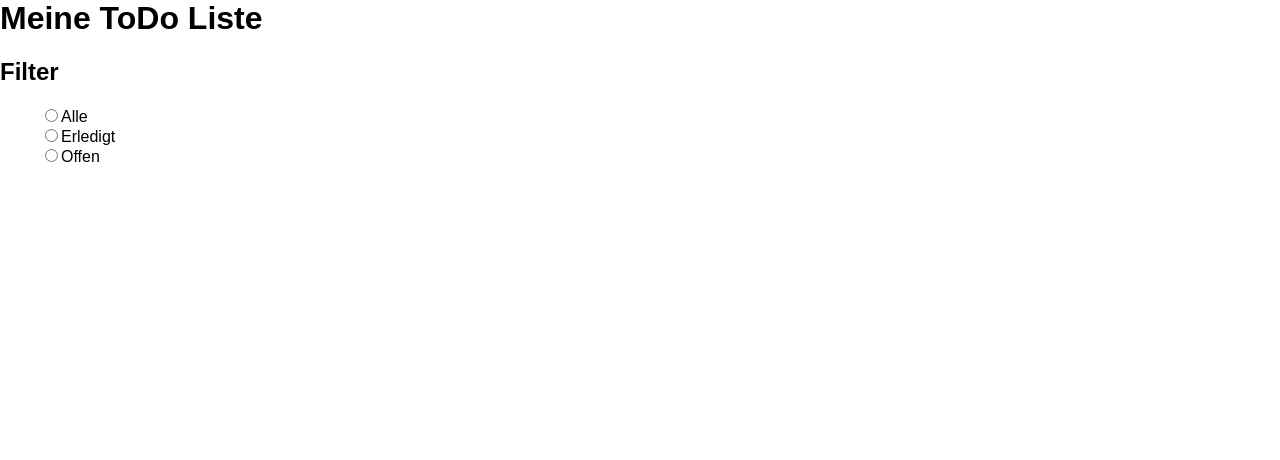
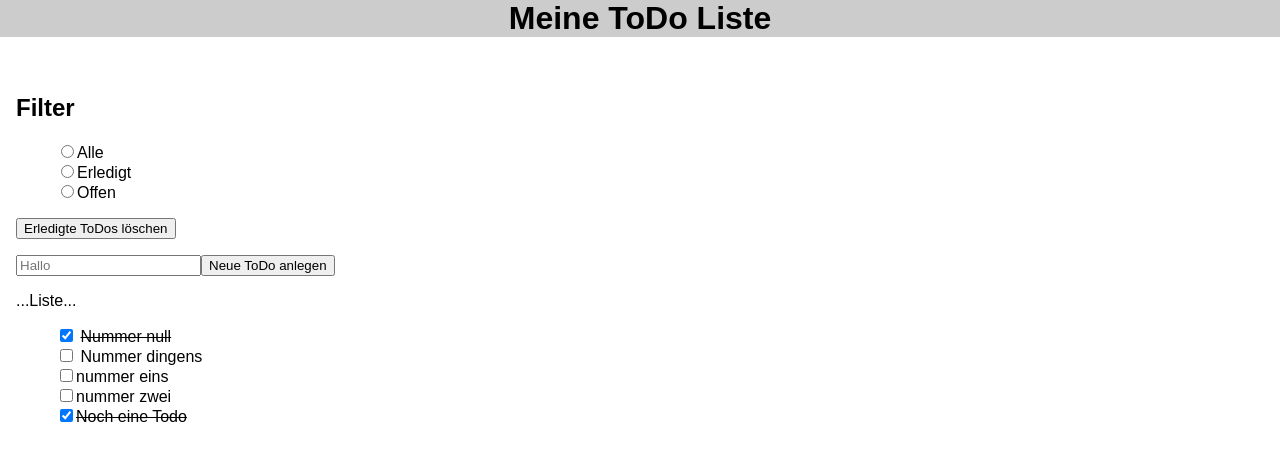
Before and after one commit to justussiebert/to-do-app, a plain HTML site: page index.html in a window 1280 px wide. Drawn offline with Linux system fonts and the light colour scheme.

Commit message:
initial js with basic functionality

```diff
--- a/css/style.css
+++ b/css/style.css
@@ -18,6 +18,29 @@ body {
   margin: 0;
   background-color: #fff;
 }
+main {
+  padding: 2vmin;
+}
+section {
+  margin-bottom: 2vmin;
+}
 ul {
   list-style-type: none;
 }
+
+header {
+  background-color: #ccc;
+}
+h1 {
+  text-align: center;
+  margin-top: 0;
+}
+
+#sectionAddToDo {
+  display: flex;
+}
+
+input[type="checkbox"]:checked + label {
+  _color: red;
+  text-decoration: line-through;
+}
--- a/index.html
+++ b/index.html
@@ -40,6 +40,38 @@
           </li>
         </ul>
       </section>
+      <section>
+        <button type="submit" id="buttonDeleteDoneTodos">
+          Erledigte ToDos löschen
+        </button>
+      </section>
+      <section id="sectionAddToDo">
+        <div>
+          <input
+            type="text"
+            id="inputFieldAddTodo"
+            minlength="5"
+            maxlength="50"
+            placeholder="Hallo"
+          />
+        </div>
+        <div>
+          <button type="submit" id="buttonAddTodo">Neue ToDo anlegen</button>
+        </div>
+      </section>
+      <section>
+        <p>...Liste...</p>
+        <ul id="listToDos">
+          <li>
+            <input type="checkbox" id="x" checked />
+            <label for="x">Nummer null</label>
+          </li>
+          <li>
+            <input type="checkbox" id="y" />
+            <label for="y">Nummer dingens</label>
+          </li>
+        </ul>
+      </section>
     </main>
     <script src="js/script.js"></script>
   </body>
--- a/js/script.js
+++ b/js/script.js
@@ -0,0 +1,59 @@
+const listTodos = document.querySelector("#listToDos");
+const buttonAddToDo = document.querySelector("#buttonAddTodo");
+const inputFieldAddToDo = document.querySelector("#inputFieldAddTodo");
+
+const stateInit = {
+  filter: "alle",
+  numberToDos: 0,
+};
+
+const toDos = [
+  { todoText: "nummer eins", done: false },
+  { todoText: "nummer zwei", done: false },
+  { todoText: "Noch eine Todo", done: true },
+];
+
+function addTodo() {
+  const ff = "";
+}
+function updateTodo() {}
+
+//function removeTodo() {}
+
+function renderListTodos(filter) {
+  for (let i = 0; i < toDos.length; i++) {
+    console.log("Text: " + toDos[i].todoText + "Done: " + toDos[i].done);
+    let textDone = " checked";
+    if (!toDos[i].done === true) {
+      textDone = "";
+    }
+    let newContainerTodo = document.createElement("li");
+    //let newContentTodo = document.createTextNode(toDos[i].todoText);
+    newContainerTodo.innerHTML =
+      '<input type="checkbox" id="todo-' +
+      i +
+      '" ' +
+      textDone +
+      ' /><label for="todo-' +
+      i +
+      '">' +
+      toDos[i].todoText +
+      "</label>";
+    //let newContentTodo = document.createTextNode("hhh");
+    //newContainerTodo.appendChild(newContentTodo);
+
+    //let currentDiv = document.getElementById("listToDos");
+    //document.body.insertBefore(newContainerTodo, listTodos);
+    //document.getElementById("listToDos").appendChild(newContainerTodo);
+    listTodos.appendChild(newContainerTodo);
+  }
+}
+
+buttonAddToDo.addEventListener("click", function (e) {
+  addTodo();
+});
+
+window.onload = function () {
+  //alert("ccc");
+  renderListTodos();
+};
```
